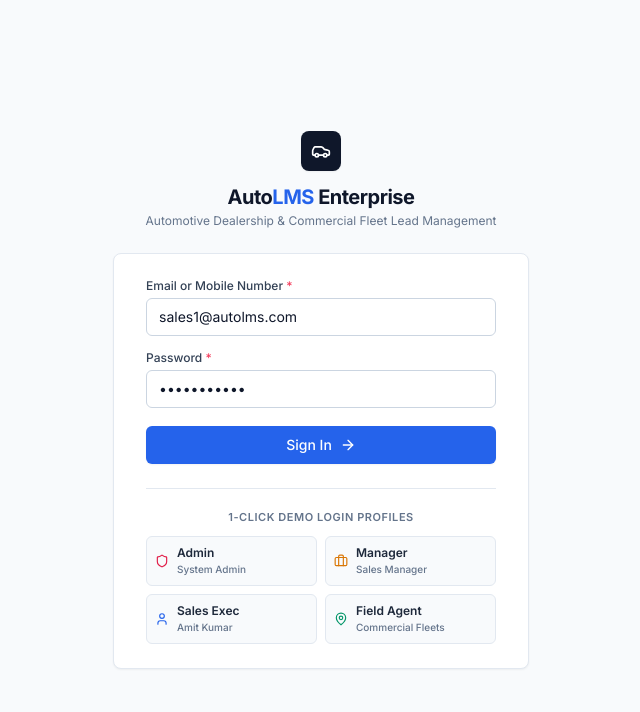
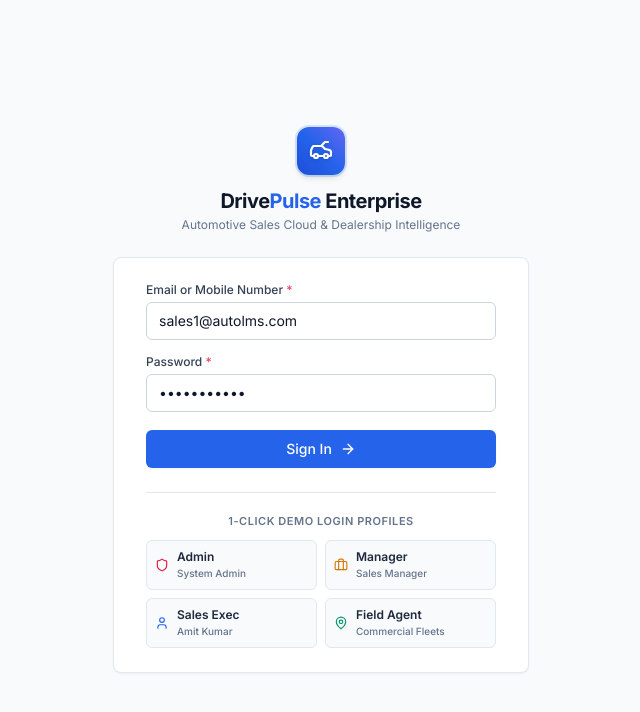
Before and after one commit to shaikfairoz786/Lead-management, a React (Vite) app in the folder frontend/: page /login in a window 1280 px wide. Shown: the top 712 px of the page, without its empty margins (319-959 px from the left). Built offline with nearby package versions, Linux system fonts and the light colour scheme; no server answers.

Commit message:
nav bar update

```diff
--- a/frontend/index.html
+++ b/frontend/index.html
@@ -4,8 +4,8 @@
     <meta charset="UTF-8" />
     <link rel="icon" type="image/svg+xml" href="/favicon.svg" />
     <meta name="viewport" content="width=device-width, initial-scale=1.0" />
-    <title>AutoLMS - Automotive Lead & Inventory Management System</title>
-    <meta name="description" content="Production-Grade Automotive Lead Management System for Used Passenger Cars and Commercial Vehicles with AI matching and WhatsApp readiness." />
+    <title>DrivePulse - Automotive Sales Cloud</title>
+    <meta name="description" content="DrivePulse OS: Next-generation Automotive Sales Cloud with automated inventory matching, lead management, and dealership intelligence." />
     <!-- Google Fonts: Inter & Plus Jakarta Sans -->
     <link rel="preconnect" href="https://fonts.googleapis.com">
     <link rel="preconnect" href="https://fonts.gstatic.com" crossorigin>
--- a/frontend/src/components/layout/Sidebar.tsx
+++ b/frontend/src/components/layout/Sidebar.tsx
@@ -62,15 +62,23 @@ export const Sidebar: React.FC<{
         {/* Brand Header */}
         <div className="flex h-14 items-center justify-between px-4 border-b border-slate-200 bg-white">
           <div className="flex items-center gap-2.5">
-            <div className="w-8 h-8 rounded-md bg-slate-900 text-white flex items-center justify-center font-bold text-sm">
-              <Car className="w-4 h-4" />
+            <div className="w-8 h-8 rounded-lg bg-gradient-to-tr from-brand-700 via-brand-600 to-indigo-500 text-white flex items-center justify-center font-bold text-sm shadow-sm ring-1 ring-brand-500/20 relative overflow-hidden group">
+              <div className="absolute inset-0 bg-white/10 opacity-0 group-hover:opacity-100 transition-opacity" />
+              <svg className="w-4 h-4 text-white drop-shadow" viewBox="0 0 24 24" fill="none" stroke="currentColor" strokeWidth="2.2" strokeLinecap="round" strokeLinejoin="round">
+                <path d="M19 17h2c.6 0 1-.4 1-1v-3c0-.9-.7-1.7-1.5-1.9C18.7 10.6 16 10 16 10s-1.3-1.4-2.2-2.3c-.5-.4-1.1-.7-1.8-.7H5c-.6 0-1.1.4-1.4.9l-1.4 2.9A3.7 3.7 0 0 0 2 12v4c0 .6.4 1 1 1h2" />
+                <circle cx="7" cy="17" r="2" />
+                <path d="M9 17h6" />
+                <circle cx="17" cy="17" r="2" />
+                <path d="m13 6 3-3h3" />
+              </svg>
             </div>
             <div>
-              <span className="font-bold text-sm tracking-tight text-slate-900">
-                Auto<span className="text-brand-600">CRM</span>
+              <span className="font-display font-bold text-sm tracking-tight text-slate-900 flex items-center gap-1">
+                Drive<span className="text-brand-600 font-extrabold">Pulse</span>
+                <span className="text-[9px] px-1 py-0.2 rounded bg-brand-50 text-brand-700 font-bold border border-brand-200">OS</span>
               </span>
-              <span className="block text-[10px] text-slate-400 font-medium -mt-0.5">
-                Dealer Management
+              <span className="block text-[10px] text-slate-500 font-medium -mt-0.5 tracking-wide">
+                Automotive Sales Cloud
               </span>
             </div>
           </div>
--- a/frontend/src/components/layout/TopNavbar.tsx
+++ b/frontend/src/components/layout/TopNavbar.tsx
@@ -134,9 +134,19 @@ export const TopNavbar: React.FC<{ onMobileMenuToggle: () => void }> = ({
         >
           <Menu className="w-5 h-5" />
         </button>
-        <div className="flex items-center gap-1.5 font-bold text-sm text-slate-900">
-          <Car className="w-4 h-4 text-brand-600" />
-          <span>AutoCRM</span>
+        <div className="flex items-center gap-2">
+          <div className="w-7 h-7 rounded-lg bg-gradient-to-tr from-brand-700 via-brand-600 to-indigo-500 text-white flex items-center justify-center font-bold text-xs shadow-sm ring-1 ring-brand-500/20">
+            <svg className="w-3.5 h-3.5 text-white" viewBox="0 0 24 24" fill="none" stroke="currentColor" strokeWidth="2.2" strokeLinecap="round" strokeLinejoin="round">
+              <path d="M19 17h2c.6 0 1-.4 1-1v-3c0-.9-.7-1.7-1.5-1.9C18.7 10.6 16 10 16 10s-1.3-1.4-2.2-2.3c-.5-.4-1.1-.7-1.8-.7H5c-.6 0-1.1.4-1.4.9l-1.4 2.9A3.7 3.7 0 0 0 2 12v4c0 .6.4 1 1 1h2" />
+              <circle cx="7" cy="17" r="2" />
+              <path d="M9 17h6" />
+              <circle cx="17" cy="17" r="2" />
+              <path d="m13 6 3-3h3" />
+            </svg>
+          </div>
+          <span className="font-display font-bold text-sm text-slate-900">
+            Drive<span className="text-brand-600 font-extrabold">Pulse</span>
+          </span>
         </div>
       </div>
 
--- a/frontend/src/features/auth/LoginPage.tsx
+++ b/frontend/src/features/auth/LoginPage.tsx
@@ -45,15 +45,21 @@ export const LoginPage: React.FC = () => {
     <div className="min-h-screen bg-slate-50 flex flex-col justify-center py-12 sm:px-6 lg:px-8">
       <div className="sm:mx-auto sm:w-full sm:max-w-md">
         <div className="flex justify-center">
-          <div className="w-10 h-10 rounded-lg bg-slate-900 text-white flex items-center justify-center font-bold text-base shadow-subtle">
-            <Car className="w-5 h-5" />
+          <div className="w-12 h-12 rounded-xl bg-gradient-to-tr from-brand-700 via-brand-600 to-indigo-500 text-white flex items-center justify-center font-bold text-base shadow-md ring-2 ring-brand-500/20">
+            <svg className="w-6 h-6 text-white drop-shadow" viewBox="0 0 24 24" fill="none" stroke="currentColor" strokeWidth="2.2" strokeLinecap="round" strokeLinejoin="round">
+              <path d="M19 17h2c.6 0 1-.4 1-1v-3c0-.9-.7-1.7-1.5-1.9C18.7 10.6 16 10 16 10s-1.3-1.4-2.2-2.3c-.5-.4-1.1-.7-1.8-.7H5c-.6 0-1.1.4-1.4.9l-1.4 2.9A3.7 3.7 0 0 0 2 12v4c0 .6.4 1 1 1h2" />
+              <circle cx="7" cy="17" r="2" />
+              <path d="M9 17h6" />
+              <circle cx="17" cy="17" r="2" />
+              <path d="m13 6 3-3h3" />
+            </svg>
           </div>
         </div>
         <h2 className="mt-3 text-center text-xl font-bold tracking-tight text-slate-900">
-          Auto<span className="text-brand-600">LMS</span> Enterprise
+          Drive<span className="text-brand-600">Pulse</span> Enterprise
         </h2>
         <p className="text-center text-xs text-slate-500 mt-0.5">
-          Automotive Dealership & Commercial Fleet Lead Management
+          Automotive Sales Cloud & Dealership Intelligence
         </p>
       </div>
 
--- a/frontend/src/features/dashboard/DashboardPage.tsx
+++ b/frontend/src/features/dashboard/DashboardPage.tsx
@@ -96,7 +96,7 @@ export const DashboardPage: React.FC = () => {
             </span>
           </div>
           <p className="text-xs text-slate-500 mt-1">
-            Automotive Dealership Lead Management & Stock Match Dashboard
+            Automotive Sales Cloud & Dealership Intelligence Dashboard
           </p>
         </div>
 
```
Also changed, not shown: frontend/public/favicon.svg (added), 1 other file (tests, documents, lock files or other folders).
